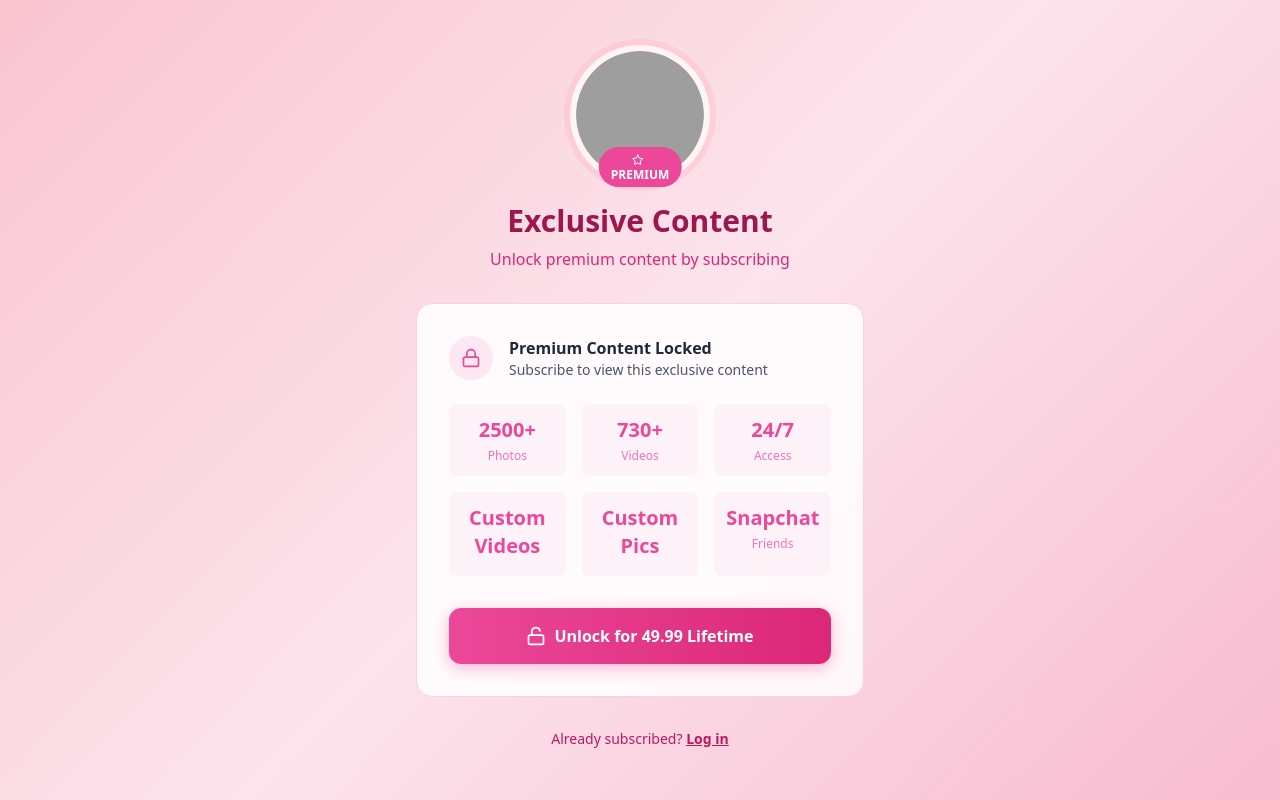
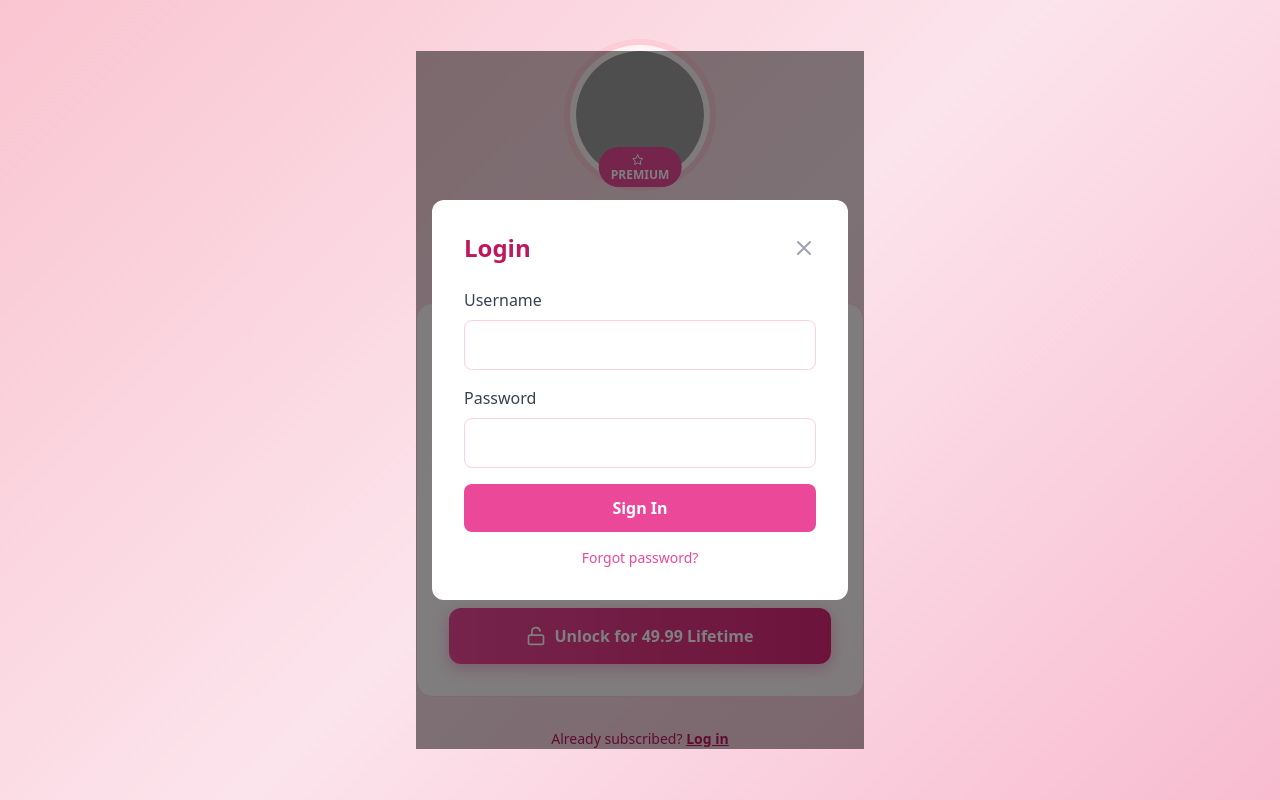
Before and after one commit to ingusaa/emarrb, a plain HTML site: page index.html in a window 1280 px wide. Both pictures are taken after a click on the link "Log in". Drawn offline with nearby package versions, Linux system fonts and the light colour scheme; grey boxes are pictures that could not be loaded.

Commit message:
Update index.html

```diff
--- a/index.html
+++ b/index.html
@@ -90,7 +90,37 @@
         </div>
 
         <div class="text-center text-sm text-pink-700">
-            <p>Already subscribed? <a href="#" class="font-semibold underline">Log in</a></p>
+            <p>Already subscribed? <a href="#" onclick="document.getElementById('login-modal').classList.remove('hidden')" class="font-semibold underline">Log in</a></p>
+        </div>
+
+        <!-- Login Modal -->
+        <div id="login-modal" class="hidden fixed inset-0 bg-black bg-opacity-50 flex items-center justify-center z-50 p-4">
+            <div class="bg-white rounded-xl p-8 max-w-md w-full mx-auto" data-aos="zoom-in">
+                <div class="flex justify-between items-center mb-6">
+                    <h3 class="text-2xl font-bold text-pink-700">Login</h3>
+                    <button onclick="document.getElementById('login-modal').classList.add('hidden')" class="text-gray-400 hover:text-gray-600">
+                        <i data-feather="x"></i>
+                    </button>
+                </div>
+
+                <form class="space-y-4">
+                    <div>
+                        <label class="block text-gray-700 mb-2">Username</label>
+                        <input type="text" class="w-full px-4 py-3 rounded-lg border border-pink-200 focus:ring-2 focus:ring-pink-300 focus:border-pink-300">
+                    </div>
+                    <div>
+                        <label class="block text-gray-700 mb-2">Password</label>
+                        <input type="password" class="w-full px-4 py-3 rounded-lg border border-pink-200 focus:ring-2 focus:ring-pink-300 focus:border-pink-300">
+                    </div>
+                    <button type="submit" class="w-full bg-pink-500 hover:bg-pink-600 text-white py-3 px-6 rounded-lg font-bold transition duration-300">
+                        Sign In
+                    </button>
+                </form>
+
+                <div class="mt-4 text-center text-sm text-gray-500">
+                    <a href="#" class="text-pink-500 hover:underline">Forgot password?</a>
+                </div>
+            </div>
         </div>
     </div>
 
@@ -100,6 +130,13 @@
             easing: 'ease-in-out'
         });
         feather.replace();
+
+        // Close modal when clicking outside
+        document.getElementById('login-modal').addEventListener('click', function(e) {
+            if (e.target === this) {
+                this.classList.add('hidden');
+            }
+        });
     </script>
 </body>
 </html>
```
